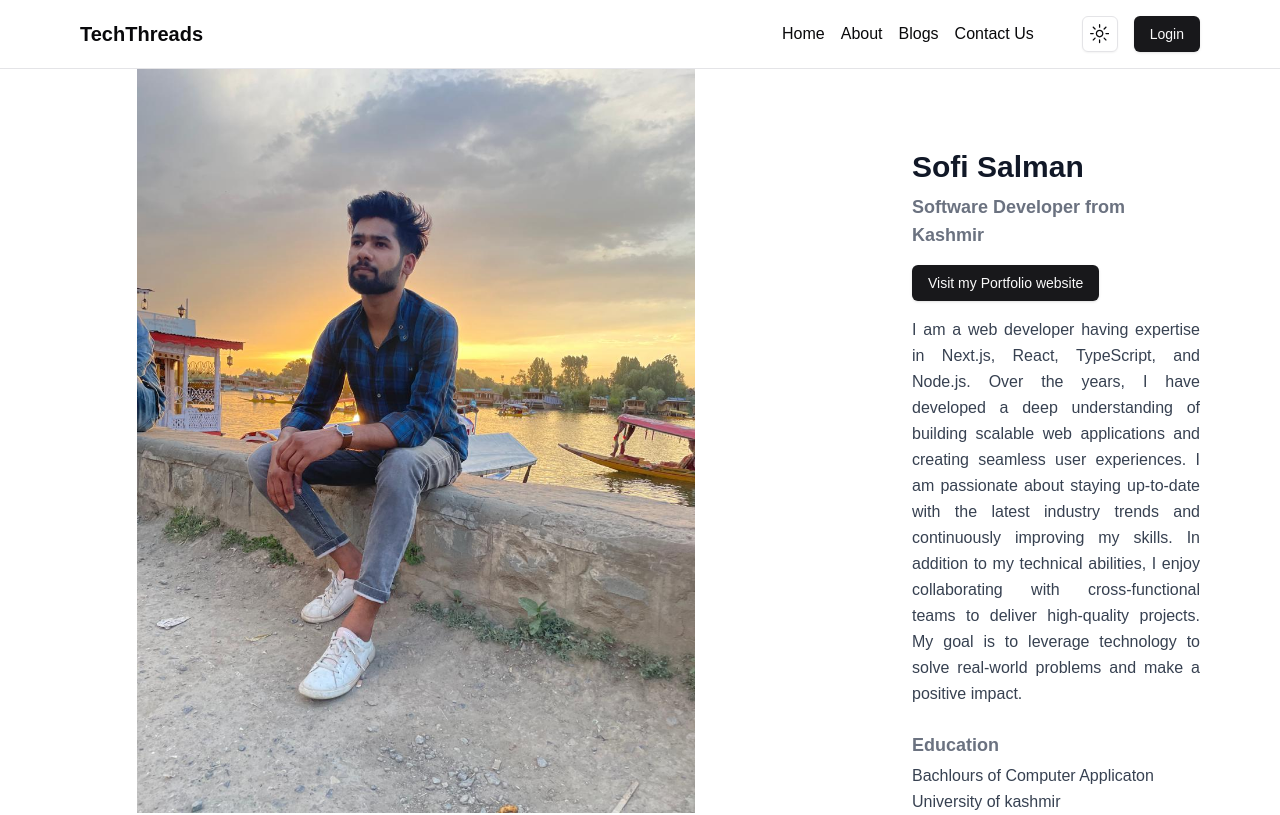
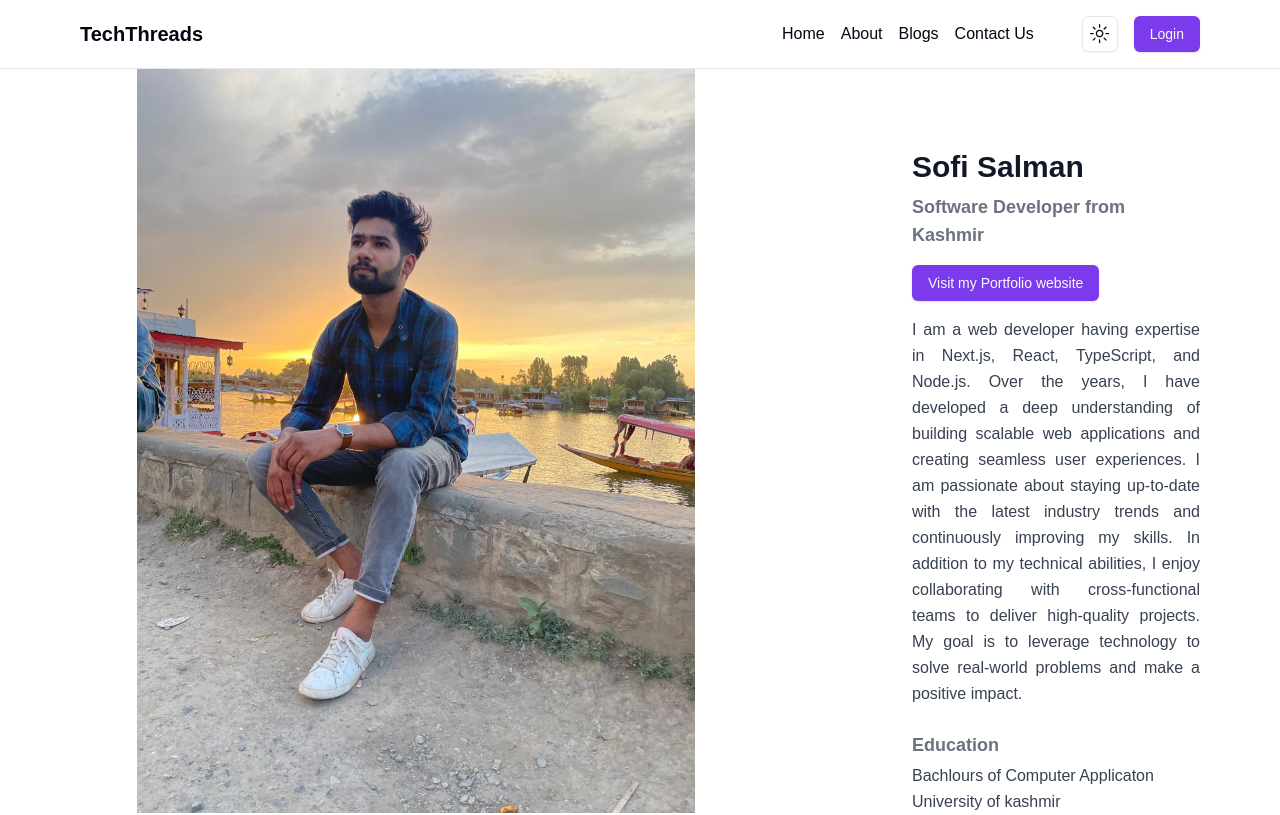
Before and after one commit to sofisalmanarif/blog-website, a Next.js app: page /about in a window 1280 px wide. Shown: the top 815 px of the page. Built offline with nearby package versions, Linux system fonts and the light colour scheme; no server answers.

Commit message:
theme changed

```diff
--- a/src/app/globals.css
+++ b/src/app/globals.css
@@ -12,54 +12,56 @@ body {
   }
 }
 
+
 @layer base {
   :root {
     --background: 0 0% 100%;
-    --foreground: 240 10% 3.9%;
+    --foreground: 224 71.4% 4.1%;
     --card: 0 0% 100%;
-    --card-foreground: 240 10% 3.9%;
+    --card-foreground: 224 71.4% 4.1%;
     --popover: 0 0% 100%;
-    --popover-foreground: 240 10% 3.9%;
-    --primary: 240 5.9% 10%;
-    --primary-foreground: 0 0% 98%;
-    --secondary: 240 4.8% 95.9%;
-    --secondary-foreground: 240 5.9% 10%;
-    --muted: 240 4.8% 95.9%;
-    --muted-foreground: 240 3.8% 46.1%;
-    --accent: 240 4.8% 95.9%;
-    --accent-foreground: 240 5.9% 10%;
+    --popover-foreground: 224 71.4% 4.1%;
+    --primary: 262.1 83.3% 57.8%;
+    --primary-foreground: 210 20% 98%;
+    --secondary: 220 14.3% 95.9%;
+    --secondary-foreground: 220.9 39.3% 11%;
+    --muted: 220 14.3% 95.9%;
+    --muted-foreground: 220 8.9% 46.1%;
+    --accent: 220 14.3% 95.9%;
+    --accent-foreground: 220.9 39.3% 11%;
     --destructive: 0 84.2% 60.2%;
-    --destructive-foreground: 0 0% 98%;
-    --border: 240 5.9% 90%;
-    --input: 240 5.9% 90%;
-    --ring: 240 10% 3.9%;
+    --destructive-foreground: 210 20% 98%;
+    --border: 220 13% 91%;
+    --input: 220 13% 91%;
+    --ring: 262.1 83.3% 57.8%;
+    --radius: 0.5rem;
     --chart-1: 12 76% 61%;
     --chart-2: 173 58% 39%;
     --chart-3: 197 37% 24%;
     --chart-4: 43 74% 66%;
     --chart-5: 27 87% 67%;
-    --radius: 0.5rem;
   }
+
   .dark {
-    --background: 240 10% 3.9%;
-    --foreground: 0 0% 98%;
-    --card: 240 10% 3.9%;
-    --card-foreground: 0 0% 98%;
-    --popover: 240 10% 3.9%;
-    --popover-foreground: 0 0% 98%;
-    --primary: 0 0% 98%;
-    --primary-foreground: 240 5.9% 10%;
-    --secondary: 240 3.7% 15.9%;
-    --secondary-foreground: 0 0% 98%;
-    --muted: 240 3.7% 15.9%;
-    --muted-foreground: 240 5% 64.9%;
-    --accent: 240 3.7% 15.9%;
-    --accent-foreground: 0 0% 98%;
+    --background: 224 71.4% 4.1%;
+    --foreground: 210 20% 98%;
+    --card: 224 71.4% 4.1%;
+    --card-foreground: 210 20% 98%;
+    --popover: 224 71.4% 4.1%;
+    --popover-foreground: 210 20% 98%;
+    --primary: 263.4 70% 50.4%;
+    --primary-foreground: 210 20% 98%;
+    --secondary: 215 27.9% 16.9%;
+    --secondary-foreground: 210 20% 98%;
+    --muted: 215 27.9% 16.9%;
+    --muted-foreground: 217.9 10.6% 64.9%;
+    --accent: 215 27.9% 16.9%;
+    --accent-foreground: 210 20% 98%;
     --destructive: 0 62.8% 30.6%;
-    --destructive-foreground: 0 0% 98%;
-    --border: 240 3.7% 15.9%;
-    --input: 240 3.7% 15.9%;
-    --ring: 240 4.9% 83.9%;
+    --destructive-foreground: 210 20% 98%;
+    --border: 215 27.9% 16.9%;
+    --input: 215 27.9% 16.9%;
+    --ring: 263.4 70% 50.4%;
     --chart-1: 220 70% 50%;
     --chart-2: 160 60% 45%;
     --chart-3: 30 80% 55%;
@@ -67,6 +69,7 @@ body {
     --chart-5: 340 75% 55%;
   }
 }
+
 
 @layer base {
   * {
--- a/src/app/page.tsx
+++ b/src/app/page.tsx
@@ -29,7 +29,7 @@ console.log("session",data)
         <section className="container px-4 py-10 mx-auto lg:h-128 lg:space-x-8 lg:flex lg:items-center">
       <div className="w-full text-center lg:text-left lg:w-1/2 lg:-mt-8">
         <h1 className="text-3xl leading-snug text-gray-800 dark:text-gray-200 md:text-4xl">
-          Discover <span className="font-semibold">Inspiring Stories</span> and <br className="hidden lg:block" /> Insights on   <span className="font-semibold text-[#6C68FE] border-b-2 border-[#6C68FE] decoration-primary"  ref={el} ></span>
+          Discover <span className="font-bold">Inspiring Stories</span> and <br className="hidden lg:block" /> Insights on   <span className="font-bold text-[#DFD5FF] underline decoration-[#DFD5FF]"  ref={el} ></span>
         </h1>
         <p className="mt-4 text-lg text-gray-500 dark:text-gray-300">
   Stay updated with the latest trends in software development, AI, web development, and machine learning. Explore insightful articles and tutorials to enhance your tech skills and knowledge!
--- a/src/components/Footer.tsx
+++ b/src/components/Footer.tsx
@@ -13,11 +13,11 @@ const Footer = () => {
               Find us on any of these platforms, we respond 1-2 business days.
             </h5>
             <div className="mt-6 lg:mb-0 mb-6 flex ">
-              <Link href={"https://www.linkedin.com/in/sofi-salman-73a0b8249/"} className=" text-blue-400 shadow-lg flex font-normal h-10 w-10 items-center justify-center align-center rounded-full outline-none focus:outline-none mr-2">
+              <Link href={"https://www.linkedin.com/in/sofi-salman-73a0b8249/"} className=" text-blue-400 dark:bg-gray-700 shadow-lg flex font-normal h-10 w-10 items-center justify-center align-center rounded-full outline-none focus:outline-none mr-2">
               <LinkedinIcon/></Link>
-              <span className="bg-white text-red-600 flex  shadow-lg font-normal h-10 w-10 items-center justify-center align-center rounded-full outline-none focus:outline-none mr-2" >
+              <span className="bg-white text-red-600 flex dark:bg-gray-700 shadow-lg font-normal h-10 w-10 items-center justify-center align-center rounded-full outline-none focus:outline-none mr-2" >
               <InstagramIcon/></span>
-              <span className="bg-white text-              black shadow-lg font-normal h-10 w-10 flex items-center justify-center align-center rounded-full outline-none focus:outline-none mr-2" >
+              <span className="bg-white text-black dark:bg-gray-700 dark:text-white shadow-lg font-normal h-10 w-10 flex items-center justify-center align-center rounded-full outline-none focus:outline-none mr-2" >
                 <TwitterIcon/></span>
 
             </div>
```
